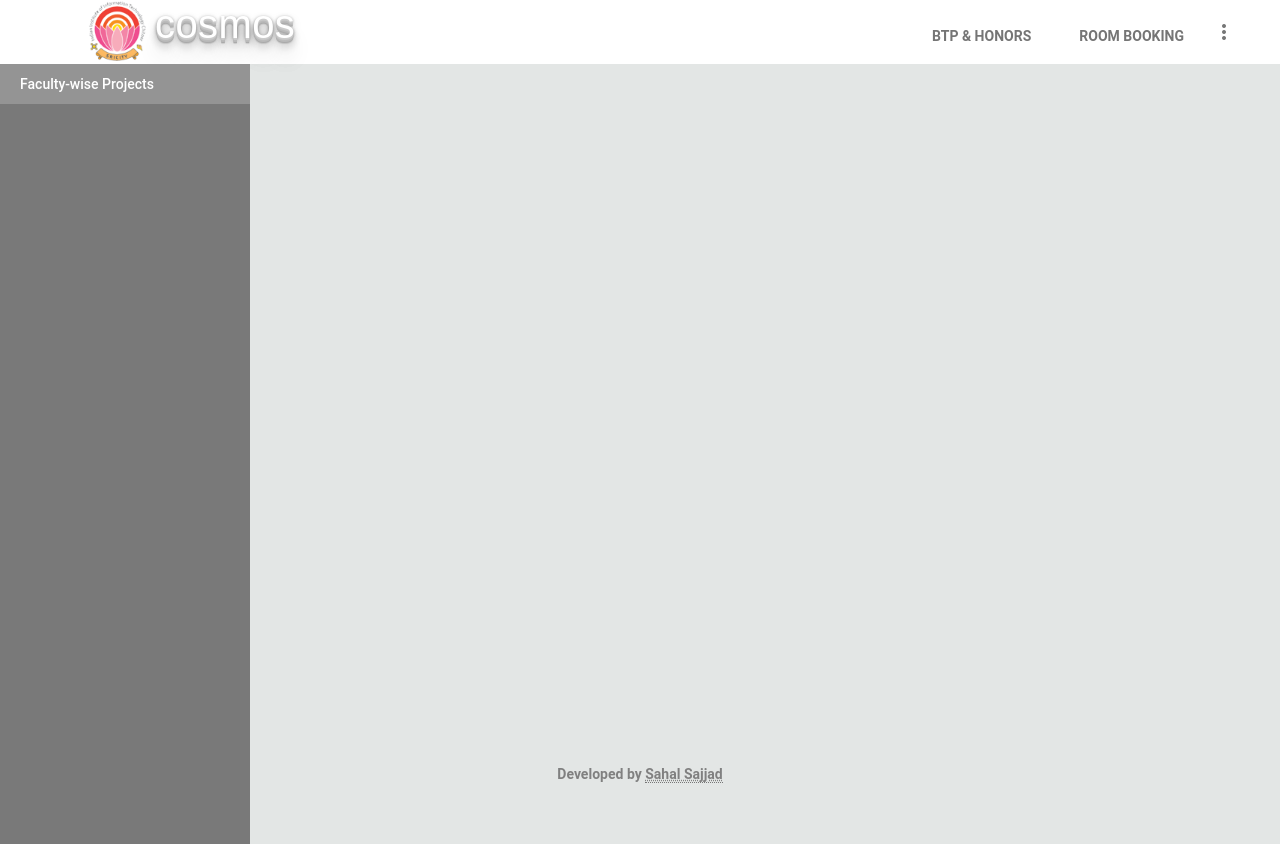
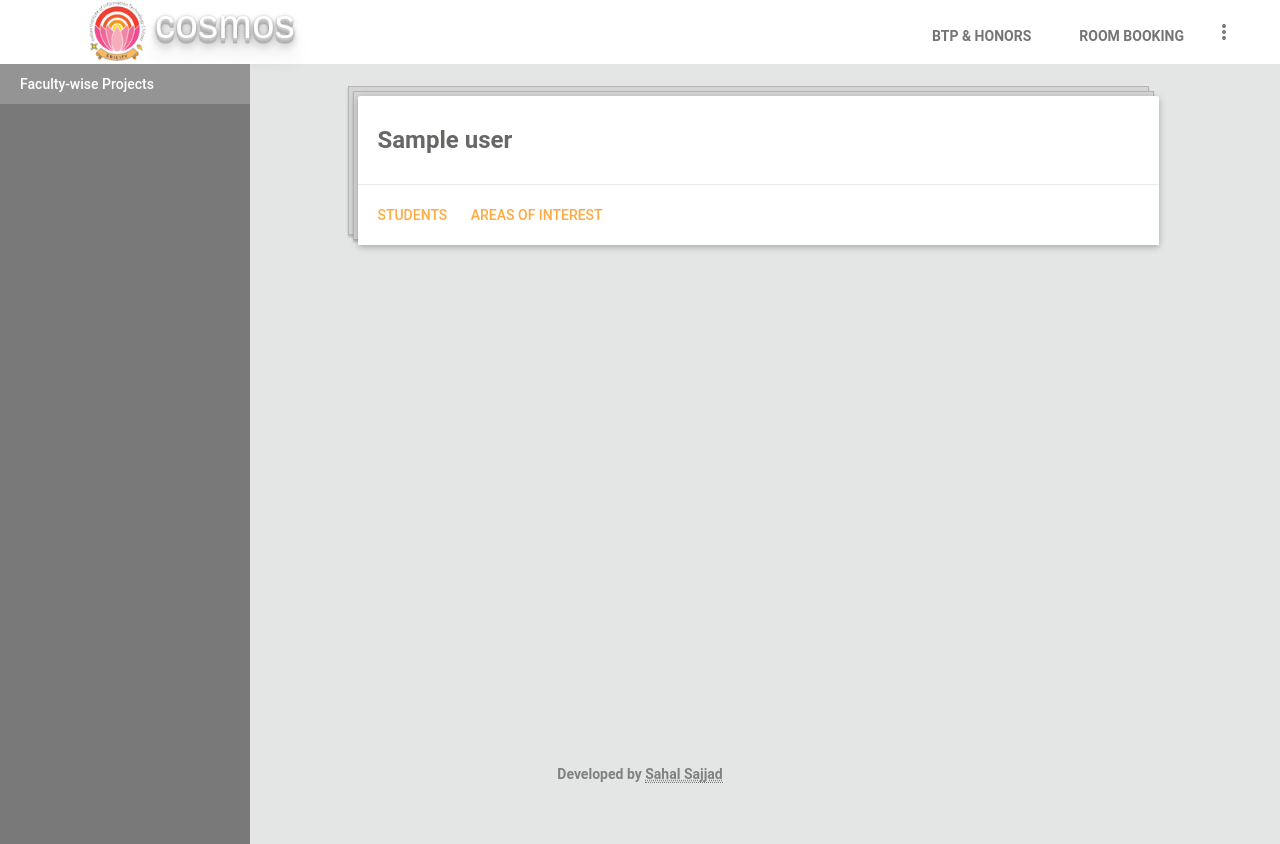
Before and after one commit to IIITS/cosmos-2.0, a Django app: template btp/templates/btp/btpindex.html in a window 1280 px wide. Run offline with Django 3.2, Linux system fonts and the light colour scheme; the template is opened without the code that fills it: most values are stand-ins (such as "Sample title", 1, 10 or a date in 2020); some libraries are stand-ins or nearby versions.

Commit message:
modified:   btp/templates/btp/main.html

```diff
--- a/btp/templates/btp/main.html
+++ b/btp/templates/btp/main.html
@@ -29,7 +29,7 @@
 	{%endfor%}
 	</center>
 </div-->
-<div id="main--faculty" class="main--inactive">
+<div id="main--faculty" class="main--active">
 	{% for f in faculty %}
 		<div class="col-lg-11 col-md-11">
 		<div class="card blue-grey" style="background:white">
```
